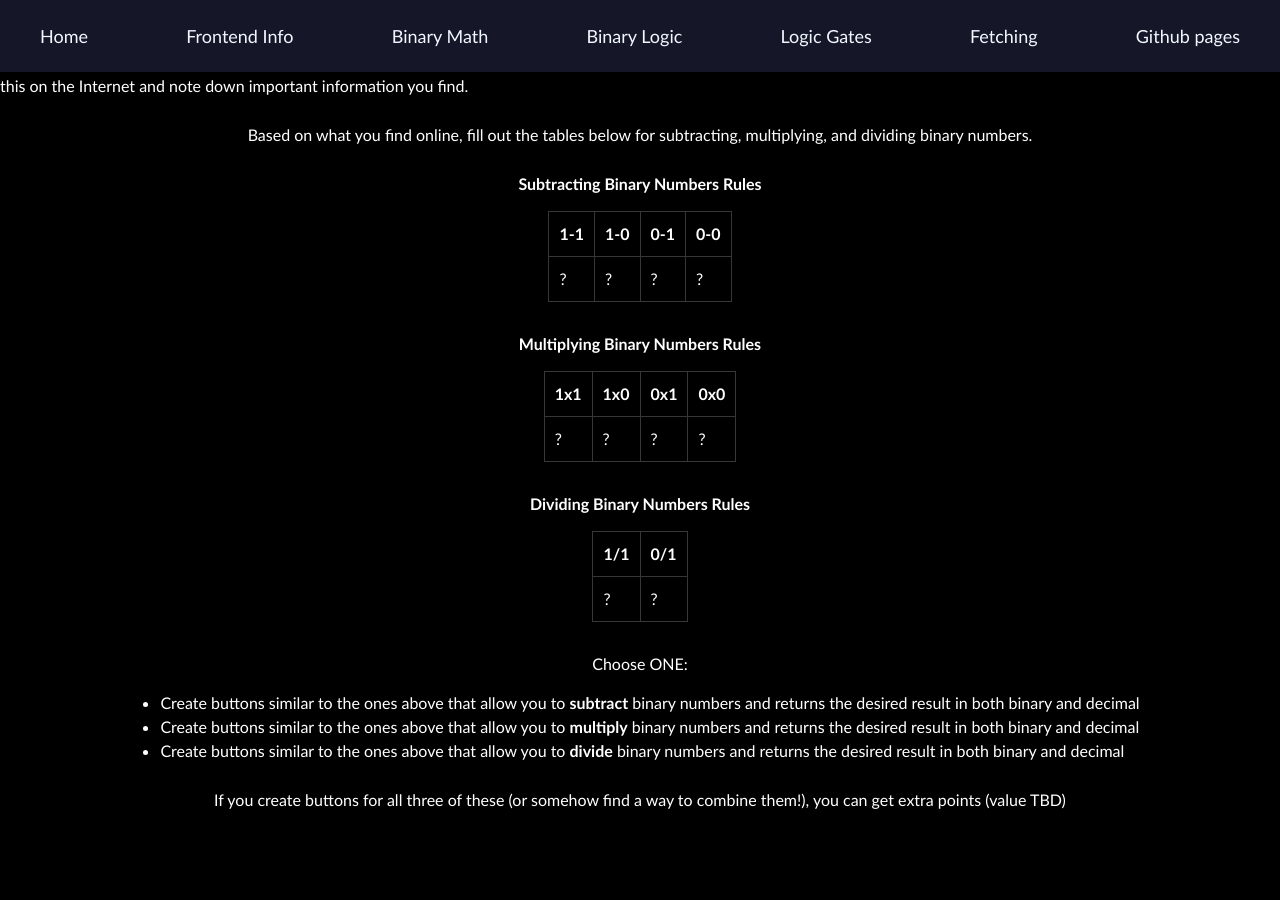
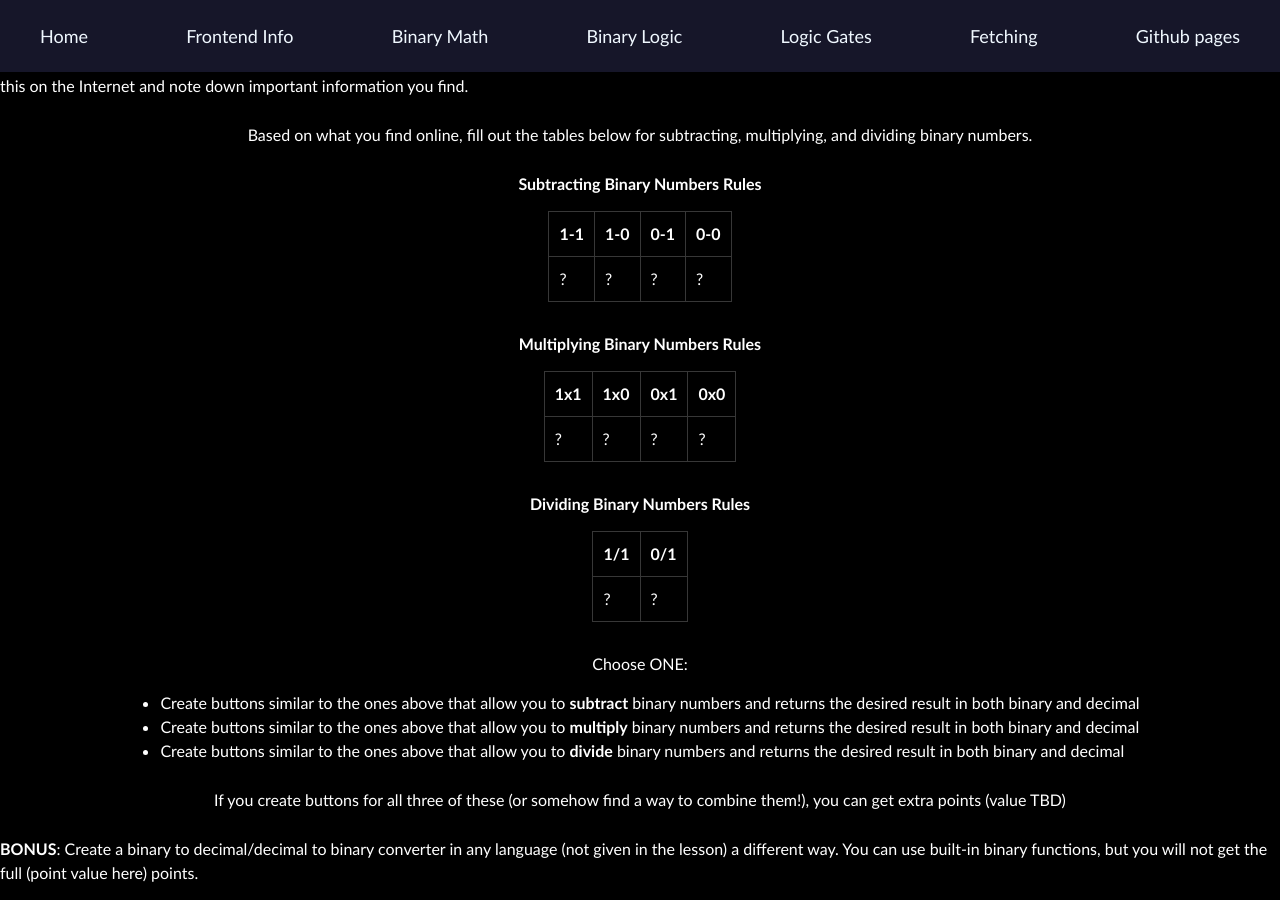
Before and after one commit to Mega-Zesty-Yeungs-MZY/zest, a Jekyll site: the page built from binarymath.md, in a window 1280 px wide and 900 px high, scrolled down 3744 px. Built offline with Jekyll 4.4.1, drawn with Linux system fonts in a browser that asks for light colours; our own code applies the rules of GitHub Pages for plain Markdown files; before the commit the page ends 4571 px from its top, so only the background shows below that; grey boxes are pictures that could not be loaded.

Commit message:
bonus option for binary math lesson

```diff
--- a/binarymath.md
+++ b/binarymath.md
@@ -204,6 +204,7 @@ Based on what you find online, fill out the tables below for subtracting, multip
 |     ?    |    ?    |
 
 
+
 Choose ONE:
 
 - Create buttons similar to the ones above that allow you to **subtract** binary numbers and returns the desired result in both binary and decimal
@@ -211,3 +212,6 @@ Choose ONE:
 - Create buttons similar to the ones above that allow you to **divide**  binary numbers and returns the desired result in both binary and decimal
 
 If you create buttons for all three of these (or somehow find a way to combine them!), you can get extra points (value TBD)
+
+
+**BONUS**: Create a binary to decimal/decimal to binary converter in any language (not given in the lesson) a different way. You can use built-in binary functions, but you will not get the full (point value here) points.
```
